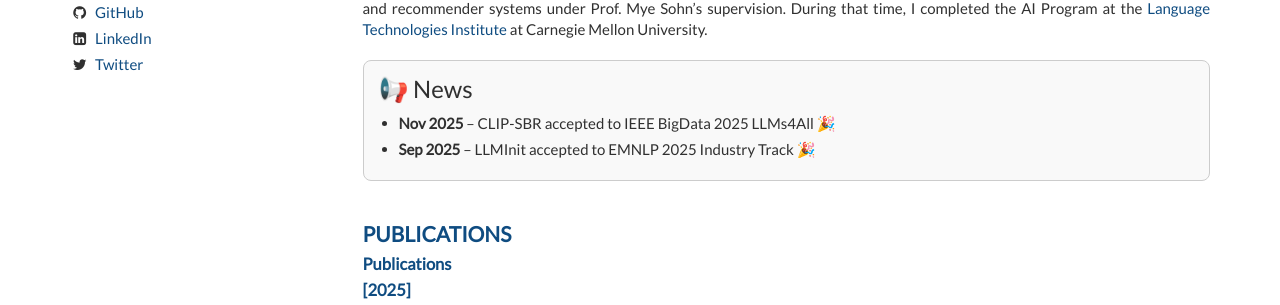
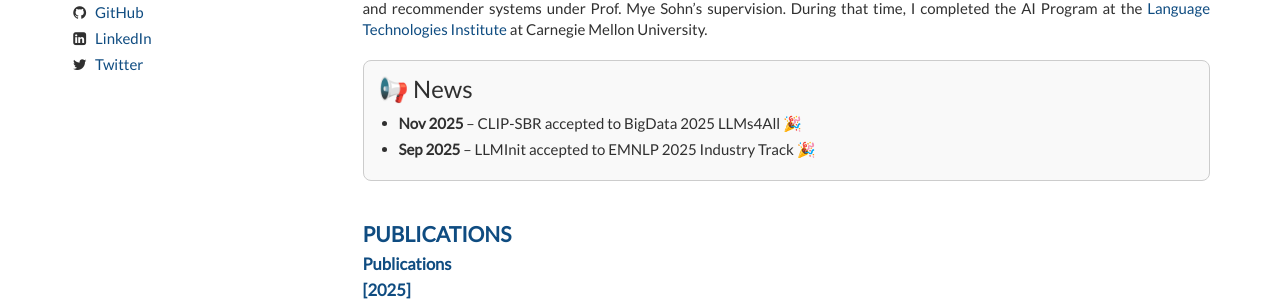
Before and after one commit to WooseongYang/WooseongYang.github.io, a Jekyll site: the page built from index.html, in a window 1280 px wide and 900 px high. Shown: the part 361-666 px from the top of the window. Built offline with Jekyll 4.4.1, drawn with Linux system fonts in a browser that asks for light colours; nearby versions of some CDN libraries; the list of posts is cut into pages by our own code.

Commit message:
Update conference name in news section

```diff
--- a/_includes/about.html
+++ b/_includes/about.html
@@ -24,7 +24,7 @@
 <div style="border: 1px solid #ccc; border-radius: 8px; padding: 15px; background-color: #f9f9f9; margin: 20px 0;">
   <h3 style="margin-top: 0;">📢 News</h3>
   <ul style="padding-left: 20px; margin: 0;">
-    <li><strong>Nov 2025</strong> – CLIP-SBR accepted to IEEE BigData 2025 LLMs4All 🎉</li>
+    <li><strong>Nov 2025</strong> – CLIP-SBR accepted to BigData 2025 LLMs4All 🎉</li>
     <li><strong>Sep 2025</strong> – LLMInit accepted to EMNLP 2025 Industry Track 🎉</li>
   </ul>
 </div>
```
